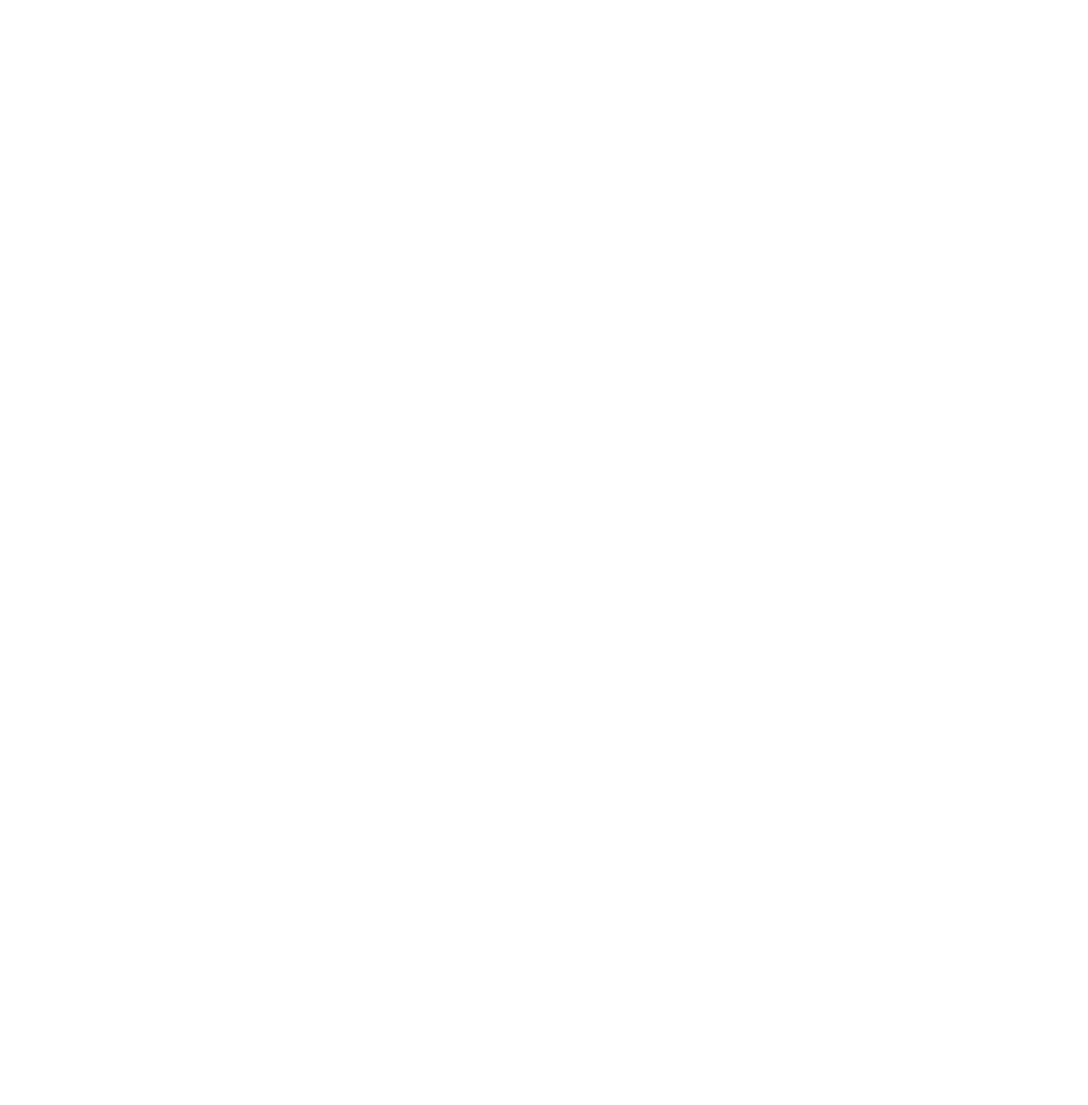
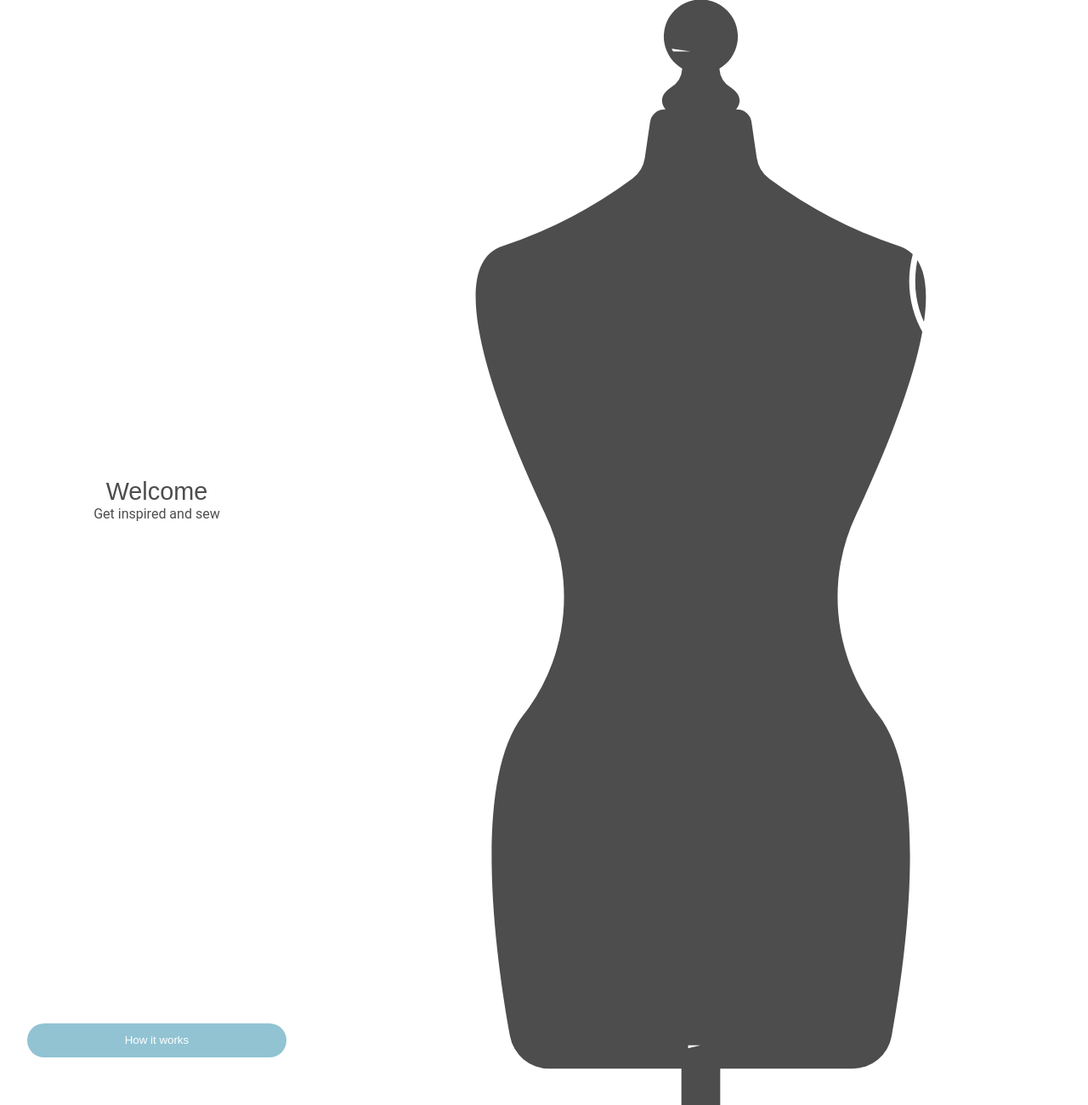
Before and after one commit to DNaunin/sewtable, a Next.js app: page / in a window 1280 px wide. Shown: the top 1300 px of the page at 85% size. Before the commit the page ends 800 px from the top, so only its background shows below. Built offline with nearby package versions, Linux system fonts and the light colour scheme.

Commit message:
✨ Added the first page

```diff
--- a/components/button/Button.tsx
+++ b/components/button/Button.tsx
@@ -2,11 +2,12 @@ import styles from "./Button.module.css";
 
 export type ButtonProps = {
   label: string;
+  className?: string;
 };
 
-function Button({ label, ...props }: ButtonProps) {
+function Button({ className, label, ...props }: ButtonProps) {
   return (
-    <button className={styles.btn} {...props}>
+    <button className={`${styles.btn} ${className}`} {...props}>
       {label}
     </button>
   );
--- a/components/messages/Welcome.module.css
+++ b/components/messages/Welcome.module.css
@@ -1,8 +1,9 @@
 .welcomecontainer {
   display: grid;
-  grid-template-columns: 70% 30%;
+  grid-template-columns: 2fr, 1fr;
   grid-template-rows: repeat(4, 1fr);
   align-content: center;
+  align-items: center;
 }
 
 .title {
@@ -20,10 +21,15 @@
   text-align: center;
   font-size: 1rem;
   grid-area: 2 / 1 / 3 / 2;
+  align-self: start;
 }
 
 .img {
-  justify-self: end;
   grid-area: 1 / 2 / 5 / 3;
-  margin: 0.5rem;
+  height: 100%;
+  width: 100%;
 }
+
+.button {
+  align-self: start;
+}
--- a/components/messages/Welcome.tsx
+++ b/components/messages/Welcome.tsx
@@ -11,8 +11,8 @@ function Welcome() {
         src="/schneiderpuppe.svg"
         alt="a dress form"
       />
-      <Button label="How it works" />
-      <Button label="Get started" />
+      <Button className={styles.button} label="How it works" />
+      <Button className={styles.button} label="Get started" />
     </div>
   );
 }
--- a/pages/index.tsx
+++ b/pages/index.tsx
@@ -8,11 +8,15 @@ export default function Home() {
       <Head>
         <title>Sewtable</title>
         <link rel="icon" href="/favicon.ico" />
-        <Welcome />
       </Head>
 
       <main className={styles.main}>
-        <img src="/needles.svg" alt="sewing utensils" />
+        <Welcome />
+        <img
+          className={styles.footerimg}
+          src="/needles.svg"
+          alt="sewing utensils"
+        />
       </main>
     </div>
   );
--- a/styles/Home.module.css
+++ b/styles/Home.module.css
@@ -1,17 +1,15 @@
 .container {
-  min-height: 100vh;
-  padding: 0 0.5rem;
-  display: flex;
-  flex-direction: column;
-  justify-content: center;
+  height: 100vh;
+}
+
+.main {
+  height: 100%;
+  display: grid;
+  grid-template-rows: 1fr auto;
+  grid-auto-flow: column;
   align-items: center;
 }
 
-.main {
-  padding: 5rem 0;
-  flex: 1;
-  display: flex;
-  flex-direction: column;
-  justify-content: center;
-  align-items: center;
+.footerimg {
+  width: 100%;
 }
```
